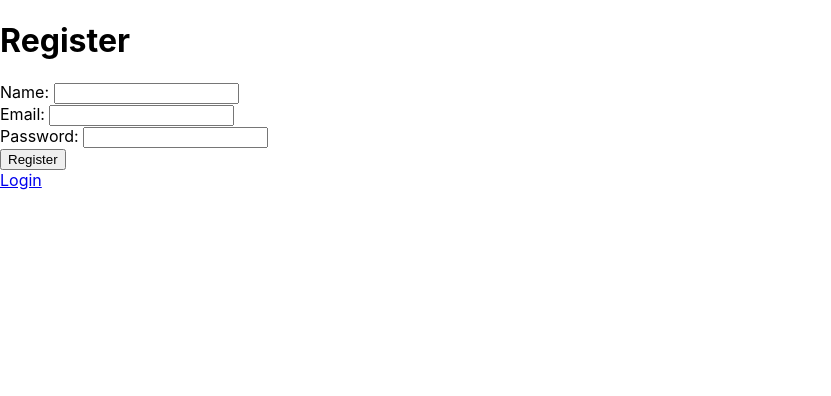
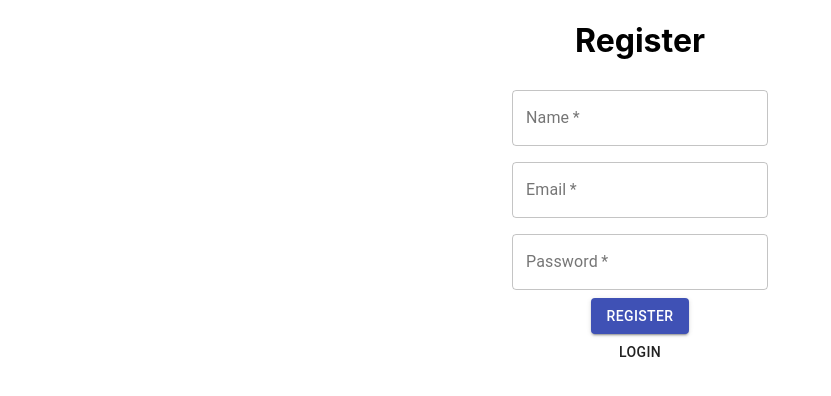
Before and after one commit to wilsoncheung7/react-chat, a React (Create React App) app: page /register in a window 1280 px wide. Shown: the top 396 px of the page, without its empty margins (0-831 px from the left). Built offline with nearby package versions, Linux system fonts and the light colour scheme.

Commit message:
#Added material ui

```diff
--- a/src/components/Login/index.jsx
+++ b/src/components/Login/index.jsx
@@ -1,41 +1,40 @@
 import React, { useState, useEffect } from 'react';
 import '../../App.css';
 import { Link } from 'react-router-dom';
+import { makeStyles, TextField, Button } from '@material-ui/core';
+
+const useStyles = makeStyles((theme) => ({
+    root: {
+        '& .MuiTextField-root': {
+            margin: theme.spacing(1),
+            width: '20%',
+        },
+    },
+}));
 
 function Home() {
+    const classes = useStyles();
+
     const [state, setState] = useState({
-        // message: '',
+        message: '',
         response: '',
         post: '',
         responseToPost: '',
     });
 
-    // const [user, setUser] = useState({
-    //     email: '',
-    //     password: '',
-    // })
     const [email, setEmail] = useState('');
     const [password, setPassword] = useState('');
-    const [post, setPost] = useState('');
+    // const [post, setPost] = useState('');
 
     useEffect(() => {
-        // async function fetchNode() {
-        //     fetch('http://localhost:8080/welcome')
-        //         .then(res => res.text())
-        //         .then(res => setState({ message: res }));
-        // }
-        // fetchNode();
-        callApi()
-            .then(res => setState({ response: res.express }))
-            .catch(err => console.log(err));
+        async function fetchNode() {
+            fetch('http://localhost:8080/welcome')
+                .then(res => res.text())
+                .then(res => setState({ message: res }));
+        }
+        fetchNode();
+
     }, [])
-
-    const callApi = async () => {
-        const response = await fetch('http://localhost:8080/welcome');
-        const body = await response.json();
-        if (response.status !== 200) throw Error(body.message);
-        return body;
-    }
 
     const handleSubmit = async e => {
         // e.preventDefault();
@@ -57,42 +56,56 @@ function Home() {
     }
 
     const handleEmail = e => {
-        // setUser({ email: e.target.value });
         setEmail(e.target.value);
-        console.log(e.target.value);
     }
 
     const handlePassword = e => {
-        // setUser({ password: e.target.value });
         setPassword(e.target.value);
-        console.log(e.target.value);
     }
     console.log(state.responseToPost)
 
     return (
         <div className="App">
-            {/* <p>{state.message}</p> */}
-            <p>{state.response} </p>
-            <form onSubmit={handleSubmit} action="/login" method="POST">
+            <h1>{state.message}</h1>
+            {/* <p>{state.response} </p> */}
+            <form className={classes.root} onSubmit={handleSubmit} action="/login" method="POST">
                 <div>
-                    <label for="email">Email: </label>
-                    <input type="email" id="email" name="email" required
+                    <TextField
+                        label='Email'
+                        type='email'
+                        id='email'
+                        name='email'
+                        variant='outlined'
+                        required
                         value={email}
-                        onChange={handleEmail} />
+                        onChange={handleEmail}
+                    />
                 </div>
                 <div>
-                    <label for="password">Password: </label>
-                    <input type="password" id="password" name="password" required
+                    <TextField
+                        label='Password'
+                        type='password'
+                        id='password'
+                        name='password'
+                        variant='outlined'
+                        required
                         value={password}
-                        onChange={handlePassword} />
+                        onChange={handlePassword}
+                    />
                 </div>
                 {/* <input type="text"
                     value={post}
                     onChange={e => setPost(e.target.value)}
                 /> */}
-                <button type="submit">Login</button>
+                <Button
+                    type="submit"
+                    variant='contained'
+                    color='primary'
+                >
+                    Login
+                </Button>
             </form>
-            <Link to='/register'>Register</Link>
+            <Link to='/register'><Button varient='outlined'>Register</Button></Link>
             {/* <p>{state.responseToPost}</p> */}
         </div>
     )
--- a/src/components/Register/index.jsx
+++ b/src/components/Register/index.jsx
@@ -1,12 +1,22 @@
-import React, { useState, useEffect } from 'react';
+import React, { useState } from 'react';
 import { Link, Redirect } from 'react-router-dom';
+import { makeStyles, TextField, Button } from '@material-ui/core';
+
+const useStyles = makeStyles((theme) => ({
+    root: {
+        '& .MuiTextField-root': {
+            margin: theme.spacing(1),
+            width: '20%',
+        },
+    },
+}));
 
 function Register() {
+    const classes = useStyles();
 
     const [name, setName] = useState('');
     const [email, setEmail] = useState('');
     const [password, setPassword] = useState('');
-    const [redirect, setRedirect] = useState(false);
 
     const handleName = e => {
         setName(e.target.value);
@@ -43,34 +53,54 @@ function Register() {
         return response;
     }
     return (
-        <div>
+        <div style={{ textAlign: 'center' }}>
             <h1>Register</h1>
-            <form onSubmit={handleSubmit} action="/register" method="POST">
+            <form className={classes.root} onSubmit={handleSubmit} action="/register" method="POST">
                 <div>
-                    <label for="name">Name: </label>
-                    <input type="text" id="name" name="name" required
+                    <TextField
+                        label='Name'
+                        type='text'
+                        id='name'
+                        name='name'
+                        variant='outlined'
+                        required
                         value={name}
                         onChange={handleName}
                     />
                 </div>
                 <div>
-                    <label for="email">Email: </label>
-                    <input type="email" id="email" name="email" required
+                    <TextField
+                        label='Email'
+                        type='email'
+                        id='email'
+                        name='email'
+                        variant='outlined'
+                        required
                         value={email}
                         onChange={handleEmail}
                     />
                 </div>
                 <div>
-                    <label for="password">Password: </label>
-                    <input type="password" id="password" name="password" required
+                    <TextField
+                        label='Password'
+                        type='password'
+                        id='password'
+                        name='password'
+                        variant='outlined'
+                        required
                         value={password}
                         onChange={handlePassword}
                     />
                 </div>
-                <button type="submit">Register</button>
+                <Button
+                 type="submit"
+                 variant='contained'
+                 color='primary'
+                 >
+                     Register
+                </Button>
             </form>
-            <Link to='/'>Login</Link>
-            <p>{} </p>
+            <Link to='/'><Button varient='outlined'>Login</Button></Link>
         </div>
     )
 }
--- a/src/components/User/index.jsx
+++ b/src/components/User/index.jsx
@@ -1,12 +1,13 @@
 import React, { useState, useEffect } from 'react';
+import { Button } from '@material-ui/core';
 
 function User() {
     const [name, setName] = useState('');
 
-    useEffect(()=>{
+    useEffect(() => {
         callApi()
-        .then(res => setName(res.express))
-        .catch(err => console.log(err));
+            .then(res => setName(res.express))
+            .catch(err => console.log(err));
     })
 
     const callApi = async () => {
@@ -19,7 +20,12 @@ function User() {
         <div>
             <p>{name} </p>
             <form action="/logout?_method=DELETE" method="POST">
-                <button type="submit">Log Out</button>
+                <Button
+                    variant='outlined'
+                    type="submit"
+                >
+                    Log Out
+                </Button>
             </form>
         </div>
     )
```
